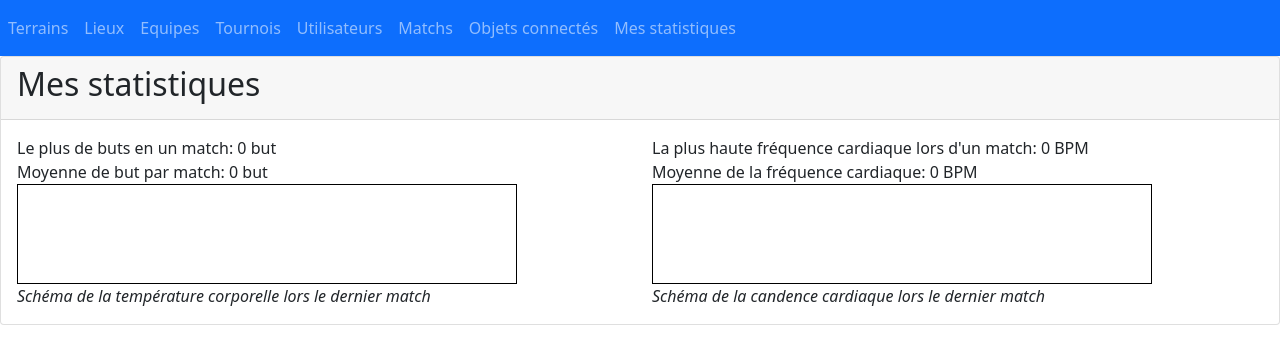
After one commit to corentyndormoy/MyTournamentWeb, a Symfony app: template templates/statistics/index.html.twig in a window 1280 px wide. The commit adds this page. Shown: the top 364 px of the page. Run offline with Twig, Linux system fonts and the light colour scheme; the template is opened without the code that fills it, so the values that code supplies are empty; some libraries are stand-ins or nearby versions.

Commit message:
Add statistics

```diff
--- a/templates/base.html.twig
+++ b/templates/base.html.twig
@@ -41,6 +41,9 @@
                 <li class="nav-item">
                     <a class="nav-link" href="{{ path('iot') }}">Objets connectés</a>
                 </li>
+                <li class="nav-item">
+                    <a class="nav-link" href="{{ path('statistics') }}">Mes statistiques</a>
+                </li>
                 {# <li class="nav-item dropdown">
                     <a class="nav-link dropdown-toggle" data-toggle="dropdown" href="#" role="button" aria-haspopup="true" aria-expanded="false">Dropdown</a>
                     <div class="dropdown-menu">
--- a/templates/iot/index.html.twig
+++ b/templates/iot/index.html.twig
@@ -15,7 +15,7 @@
                     <table class="table">
                         <thead>
                             <tr>
-                                <th>Noms</th>
+                                <th>Nom</th>
                                 <th>Référence</th>
                                 <th>Marque</th>
                                 <th>Type</th>
--- /dev/null
+++ b/templates/statistics/index.html.twig
@@ -0,0 +1,39 @@
+{% extends 'base.html.twig' %}
+
+{% block title %}Mes statistiques{% endblock %}
+
+{% block body %}
+    <div class="row">
+        <div class="col-xl-12 col-md-8">
+            <div class="card card-default card-shadow">
+                <div class="card-header">
+                    <div class="card-title">
+                        <h2>Mes statistiques</h2>
+                    </div>
+                </div>
+                <div class="card-body">
+                    <div class="row">
+                        <div class="col-md-6">Le plus de buts en un match: 0 but</div>
+                        <div class="col-md-6">La plus haute fréquence cardiaque lors d'un match: 0 BPM</div>
+                    </div>
+                    <div class="row">
+                        <div class="col-md-6">Moyenne de but par match: 0 but</div>
+                        <div class="col-md-6">Moyenne de la fréquence cardiaque: 0 BPM</div>
+                    </div>
+                    <div class="row">
+                        <div class="col-md-6">
+                            <div style="width:500px;height:100px;border:1px solid #000;"></div>
+                        </div>
+                        <div class="col-md-6">
+                            <div style="width:500px;height:100px;border:1px solid #000;"></div>
+                        </div>
+                    </div>
+                    <div class="row mt-6">
+                        <div class="col-md-6"><i>Schéma de la température corporelle lors le dernier match</i></div>
+                        <div class="col-md-6"><i>Schéma de la candence cardiaque lors le dernier match</i></div>
+                    </div>
+                </div>
+            </div>
+        </div>
+    </div>
+{% endblock %}
```
Also changed, not shown: src/Controller/StatisticsController.php (added, +19 -0 lines).
